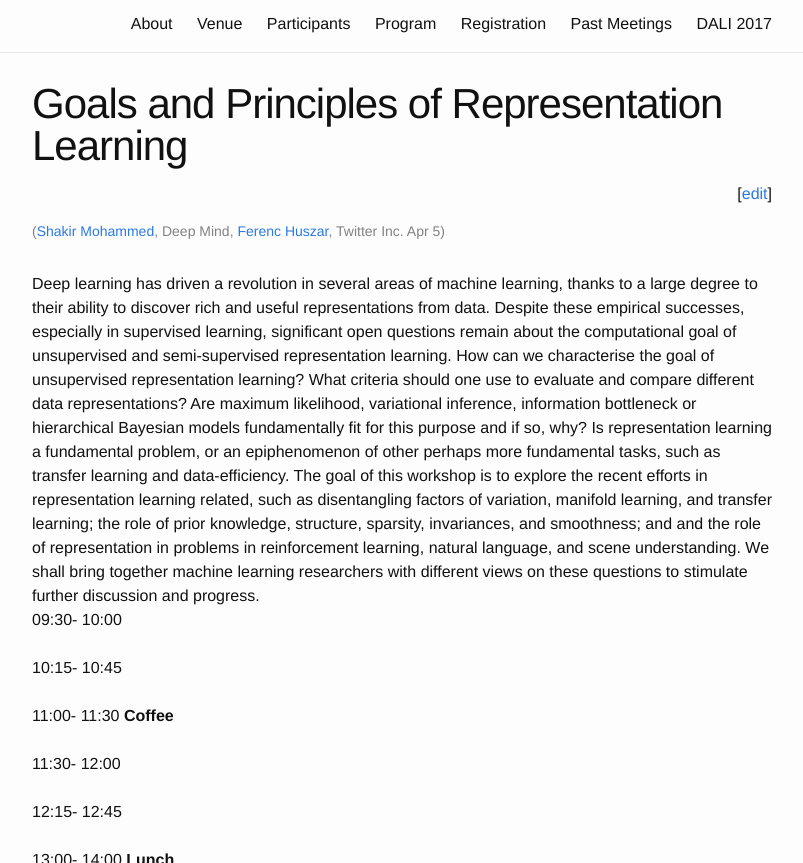
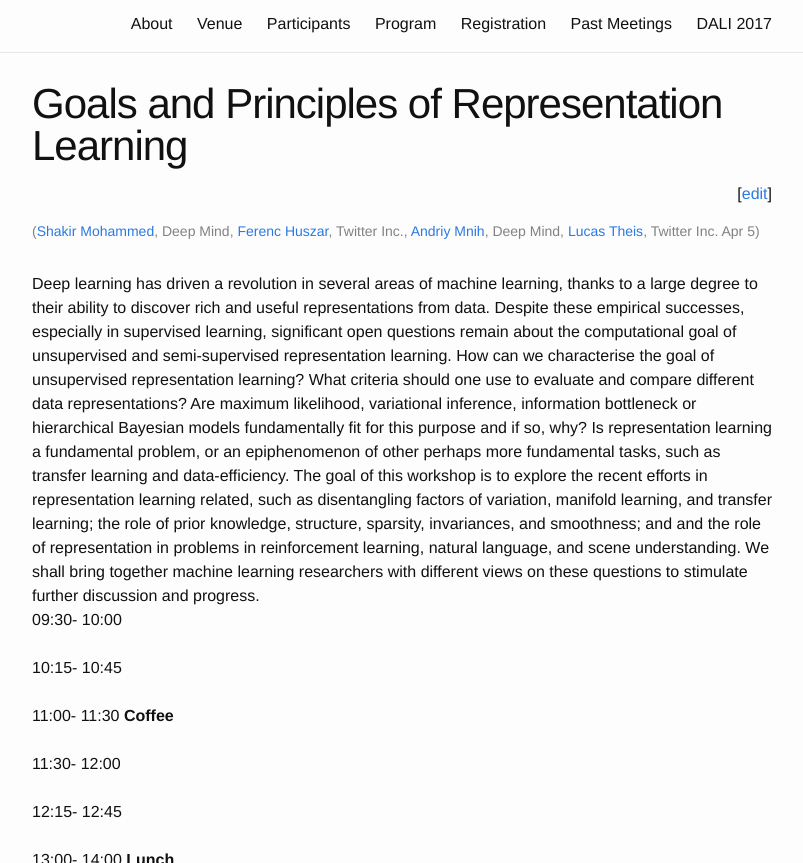
Before and after one commit to dalimeeting/dalimeeting.github.io, a Jekyll site: the page built from _posts/2018-04-05-workshopRepresentationLearning.md, in a window 1280 px wide and 900 px high, scrolled down 318 px, cut to the strip 37-900 px from the top of the window. Shown: the whole strip, without its empty margins (238-1041 px from the left). Built offline with Jekyll 4.4.1, drawn with Linux system fonts in a browser that asks for light colours.

Commit message:
Update 2018-04-05-workshopRepresentationLearning.md

```diff
--- a/_posts/2018-04-05-workshopRepresentationLearning.md
+++ b/_posts/2018-04-05-workshopRepresentationLearning.md
@@ -34,6 +34,14 @@ organizers:
 - given: Ferenc
   family:  Huszar
   url: http://www.inference.vc/
+  institute: Twitter Inc.
+- given: Andriy
+  family:  Mnih
+  url: https://www.cs.toronto.edu/~amnih/
+  institute: Deep Mind
+- given: Lucas
+  family:  Theis
+  url: http://theis.io/
   institute: Twitter Inc.
 room:
 show_abstracts: false
```
